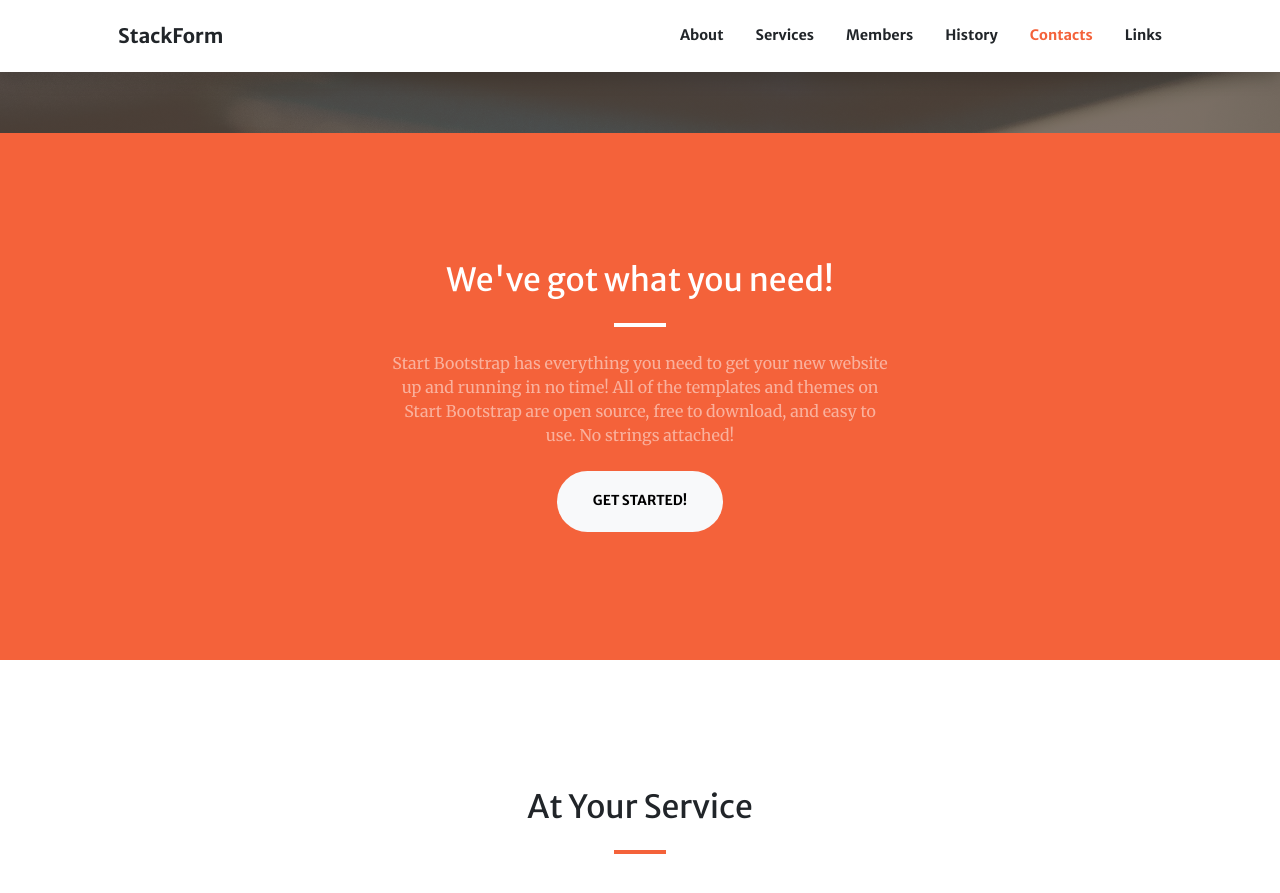
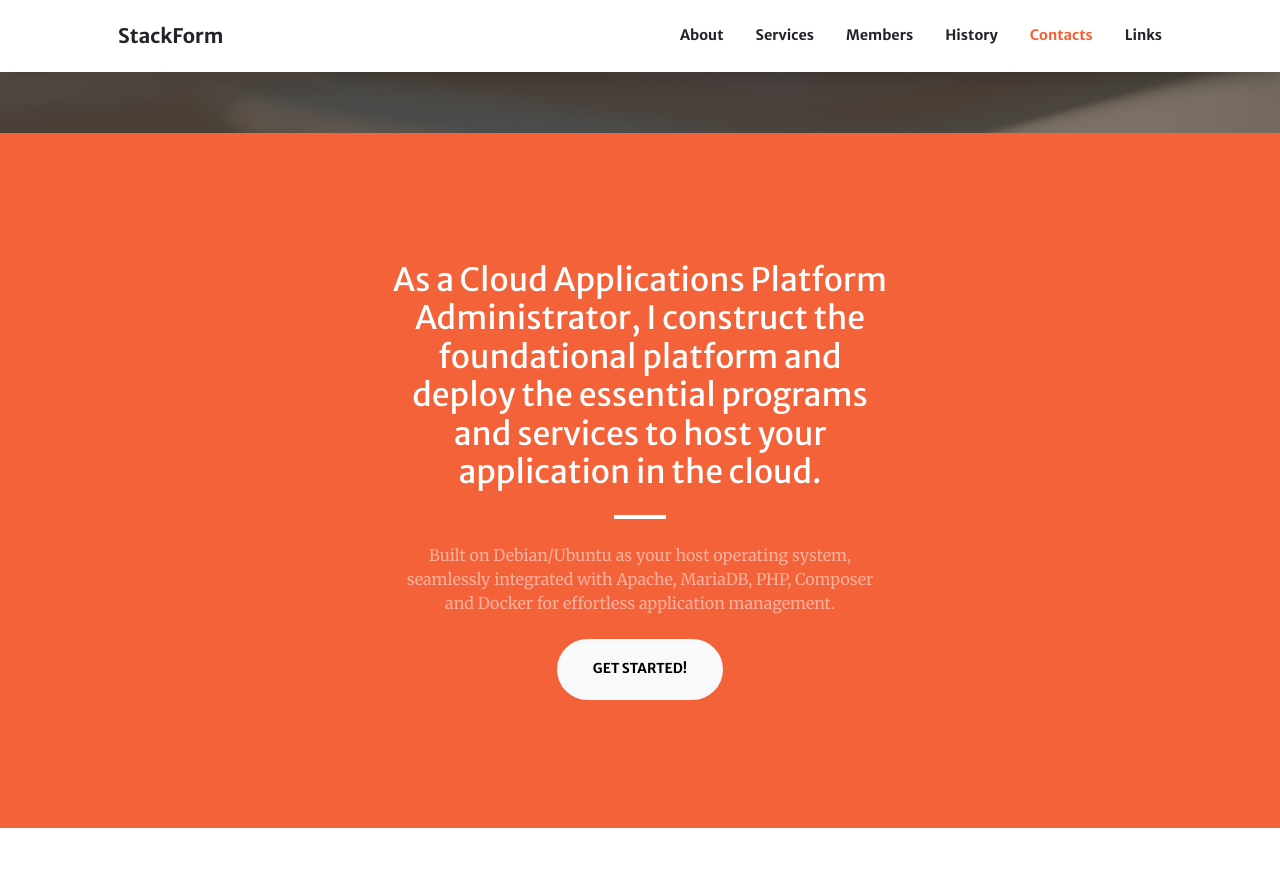
Before and after one commit to keeganturnerdev/site.github.io, a Jekyll site: the page built from index.md, in a window 1280 px wide and 900 px high, scrolled down 767 px. Shown: the top 893 px of the window. Built offline with Jekyll 4.4.1, drawn with Linux system fonts in a browser that asks for light colours; comment, search, counter and statistics services are not loaded; some of the changed text lies outside the part shown.

Commit message:
Update index.md

```diff
--- a/index.md
+++ b/index.md
@@ -1,10 +1,9 @@
 ---
 layout: home
 header:
-  title: YOUR FAVORITE SOURCE OF FREE BOOTSTRAP THEMES
+  title: STACKFORM
   text: >
-    Start Bootstrap can help you build better websites using the Bootstrap
-    framework! Just download a theme and start customizing, no strings attached!
+    Cloud Application Platform Administration & Support
   action: # action button is optional
     label: Find Out More
     url: '#about'
@@ -14,8 +13,8 @@ sections:
   - type: call-to-action.html
     section_id: about
     background_style: bg-primary
-    title: We've got what you need!
-    text: Start Bootstrap has everything you need to get your new website up and running in no time! All of the templates and themes on Start Bootstrap are open source, free to download, and easy to use. No strings attached!
+    title: As a Cloud Applications Platform Administrator, I construct the foundational platform and deploy the essential programs and services to host your application in the cloud.
+    text: Built on Debian/Ubuntu as your host operating system, seamlessly integrated with Apache, MariaDB, PHP, Composer and Docker for effortless application management.
     actions:
       - title: Get Started!
         url: '#page-top'
@@ -26,25 +25,20 @@ sections:
     #background_style: bg-info
     title: At Your Service
     services:
-      - title: Sturdy Templates
-        text: Our templates are updated regularly so they don't break.
+      - title: Platform
+        text: Built on Debian/Ubuntu as your host operating system, seamlessly integrated with Apache, MariaDB, PHP, Composer and Docker for effortless application management.
         icon: bi-gem text-info
         url: https://startbootstrap.com/
-      - title: Ready to Ship
-        text: You can use this theme as is, or you can make changes!
+      - title: Environment
+        text: With cloud computing infrastructure, empowering you to forge a custom dynamic environment tailored to your digital aspirations.
         icon: bi-rocket-takeoff
-      - title: Up to Date
-        text: We update dependencies to keep things fresh.
+      - title: Monitoring
+        text: Proactive monitoring tools like Uptime Kuma for website monitoring and Grafana Cloud for robust server analysis, ensuring uninterrupted operations and informed decision-making.
         icon: bi-activity
-      - title: Made with Love
-        text: You have to make your websites with love these days!
+      - title: Control
+        text: Safeguard your digital fortress with a Web Application Firewall, NGINX Proxy Manager for docker applications, and cloud firewall, ensuring comprehensive protection and control over your online assets.
         icon: bi-heart-fill
-      - title: Other 1
-        text: Some not-so long text here.
-        icon: bi-emoji-heart-eyes
-      - title: Other 2
-        text: Some not-so long text here.
-        icon: bi-emoji-sunglasses-fill
+
 
   - type: portfolio.html
     # this section has always ID 'portfolio'
```
